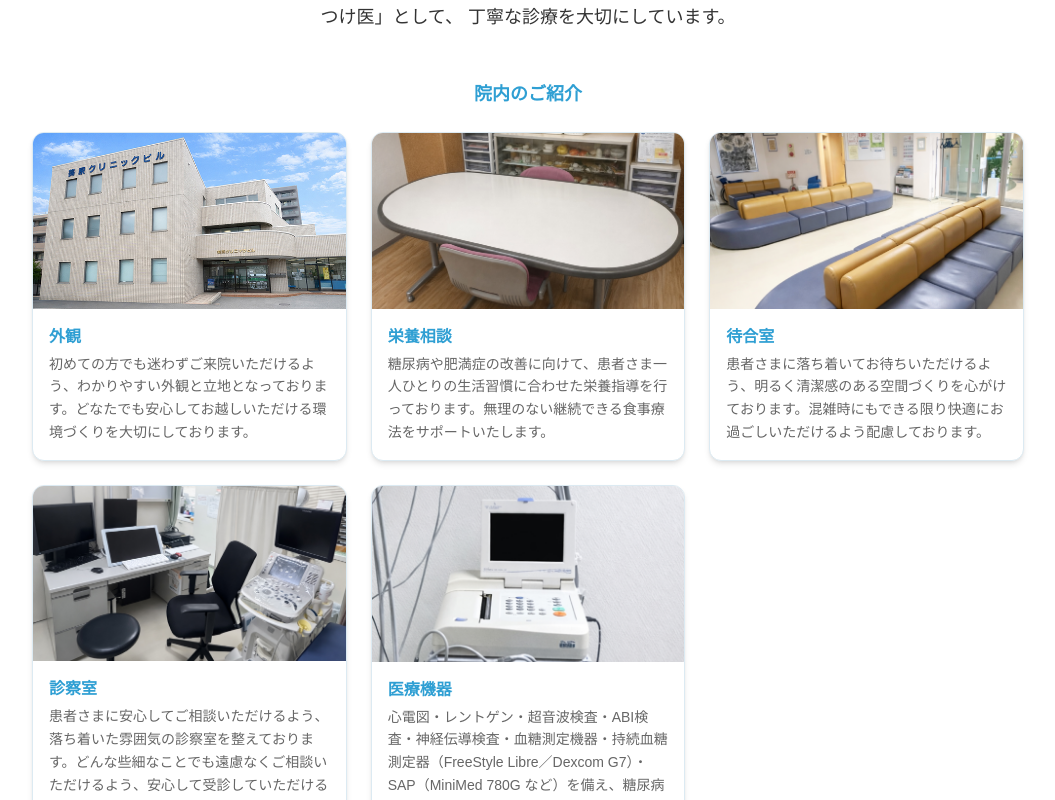
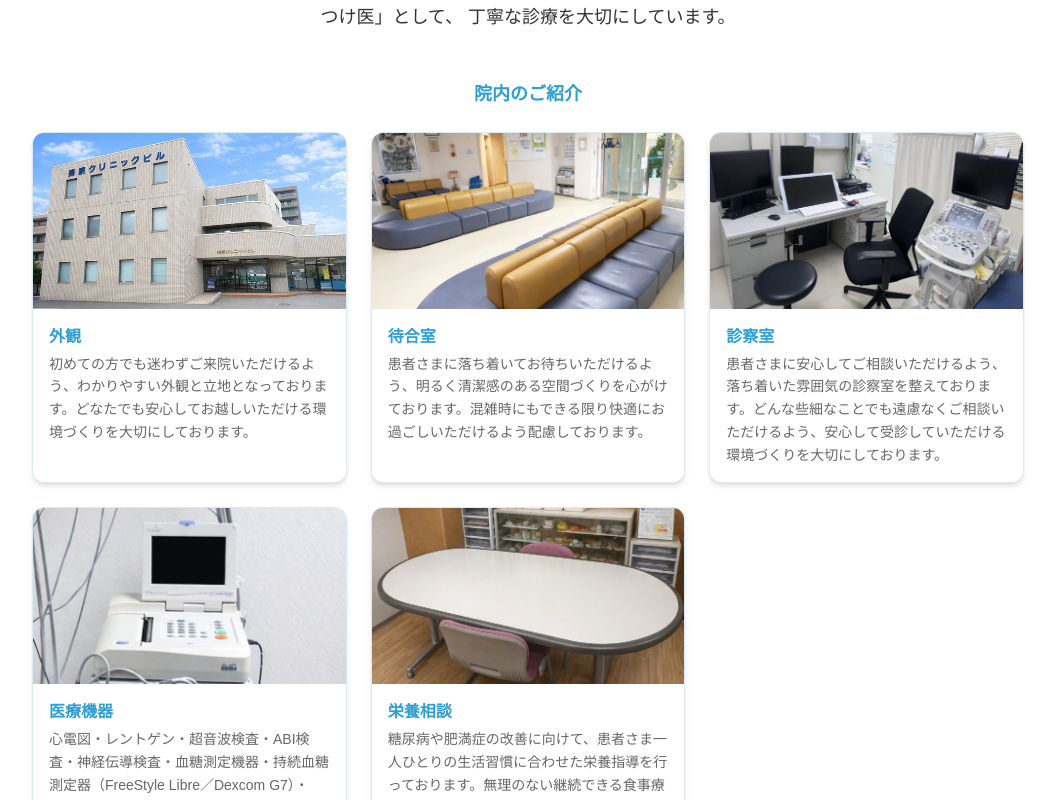
Before and after one commit to zeitalta-design/clinic-site, a Next.js app: page /clinic in a window 1280 px wide. Shown: the part 480-1280 px from the top of the page, without its empty margins (112-1167 px from the left). Built offline with nearby package versions, Linux system fonts and the light colour scheme.

Commit message:
クリニック紹介ページのセクション順を変更
外観→待合室→診察室→医療機器→栄養相談の順に並び替え
（栄養相談を2番目から最後に移動）

Co-Authored-By: Claude Opus 4.6 (1M context) <noreply@anthropic.com>

```diff
--- a/components/clinic/ClinicGallery.tsx
+++ b/components/clinic/ClinicGallery.tsx
@@ -24,13 +24,6 @@ const GALLERY_ITEMS: GalleryItem[] = [
       "初めての方でも迷わずご来院いただけるよう、わかりやすい外観と立地となっております。どなたでも安心してお越しいただける環境づくりを大切にしております。",
   },
   {
-    src: "/images/clinic/counseling.jpg",
-    alt: "栄養相談の様子",
-    title: "栄養相談",
-    description:
-      "糖尿病や肥満症の改善に向けて、患者さま一人ひとりの生活習慣に合わせた栄養指導を行っております。無理のない継続できる食事療法をサポートいたします。",
-  },
-  {
     src: "/images/clinic/waiting.jpg",
     alt: "待合室",
     title: "待合室",
@@ -50,6 +43,13 @@ const GALLERY_ITEMS: GalleryItem[] = [
     title: "医療機器",
     description:
       "心電図・レントゲン・超音波検査・ABI検査・神経伝導検査・血糖測定機器・持続血糖測定器（FreeStyle Libre／Dexcom G7）・SAP（MiniMed 780G など）を備え、糖尿病や動脈硬化、神経障害の早期発見・評価に対応しております。",
+  },
+  {
+    src: "/images/clinic/counseling.jpg",
+    alt: "栄養相談の様子",
+    title: "栄養相談",
+    description:
+      "糖尿病や肥満症の改善に向けて、患者さま一人ひとりの生活習慣に合わせた栄養指導を行っております。無理のない継続できる食事療法をサポートいたします。",
   },
 ];
 
```
